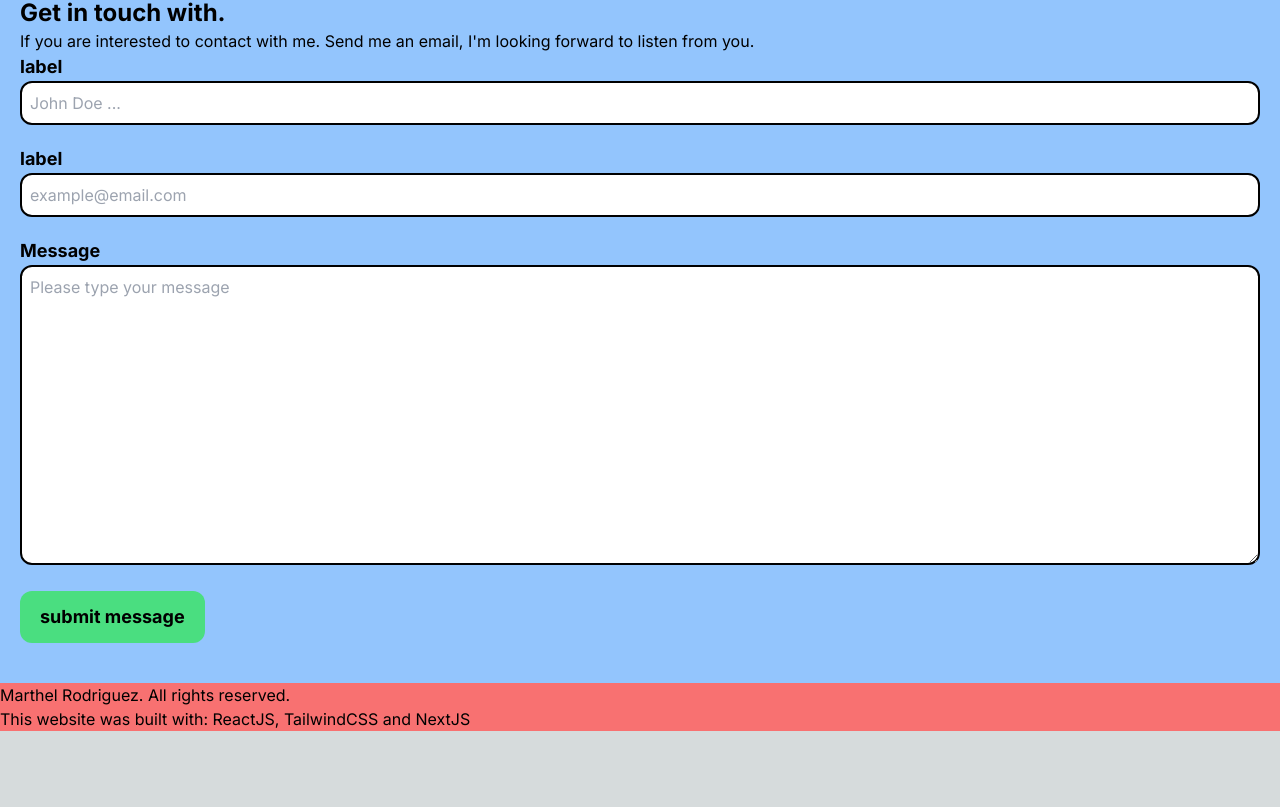
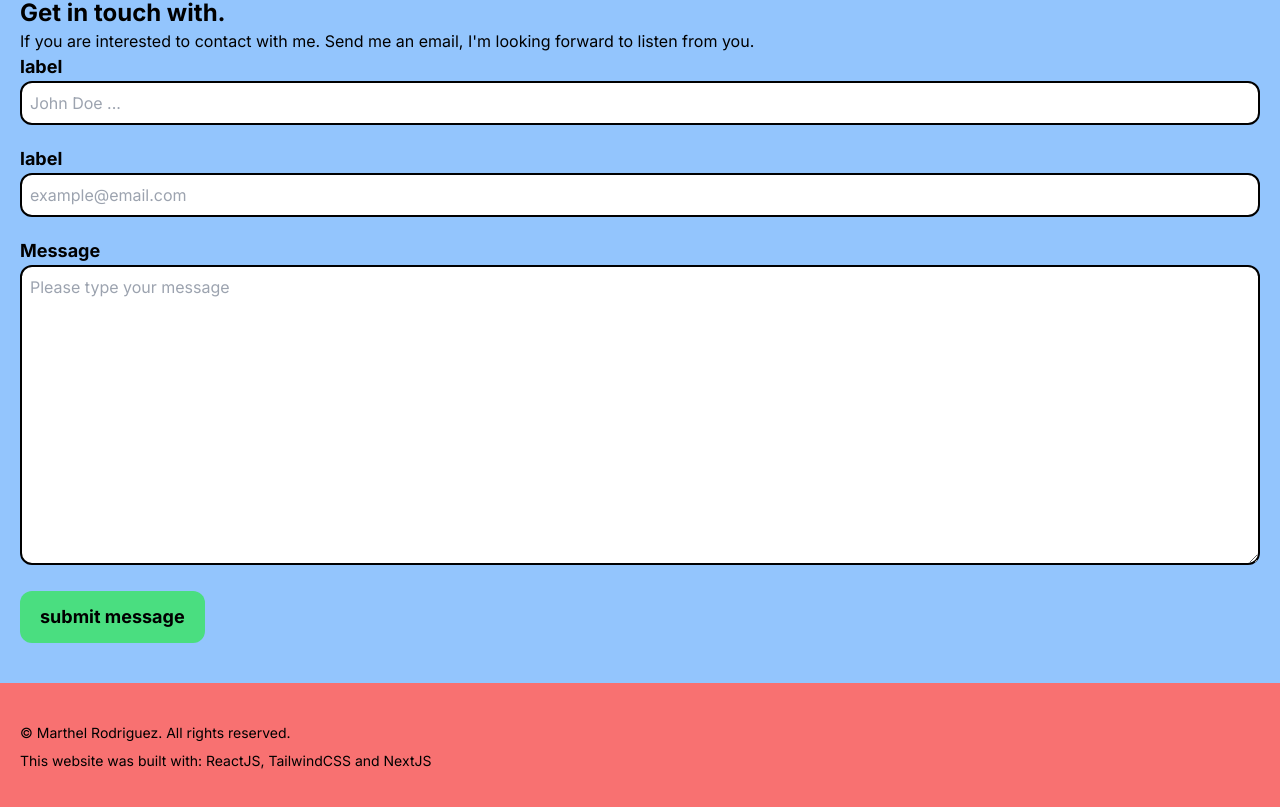
Before and after one commit to marrodri/marthel-portfolio-2024-reactjs, a Next.js app: page / in a window 1280 px wide. Shown: the part 2773-3580 px from the top of the page. Before the commit the page ends 3504 px from the top, so only its background shows below. Built offline with nearby package versions, Linux system fonts and the light colour scheme.

Commit message:
footer padding

```diff
--- a/src/app/layout/footer.jsx
+++ b/src/app/layout/footer.jsx
@@ -1,11 +1,13 @@
 export default function Footer() {
   /// TODO: build a footer.
-  return <footer>
-    <div>
-        <ul>
-            <li>Marthel Rodriguez. All rights reserved.</li>
-            <li>This website was built with: ReactJS, TailwindCSS and NextJS</li>
+  return (
+    <footer>
+      <div className="py-10 mx-5">
+        <ul className="text-sm flex flex-col space-y-2">
+          <li>&copy; Marthel Rodriguez. All rights reserved.</li>
+          <li>This website was built with: ReactJS, TailwindCSS and NextJS</li>
         </ul>
-    </div>
-    </footer>;
+      </div>
+    </footer>
+  );
 }
```
